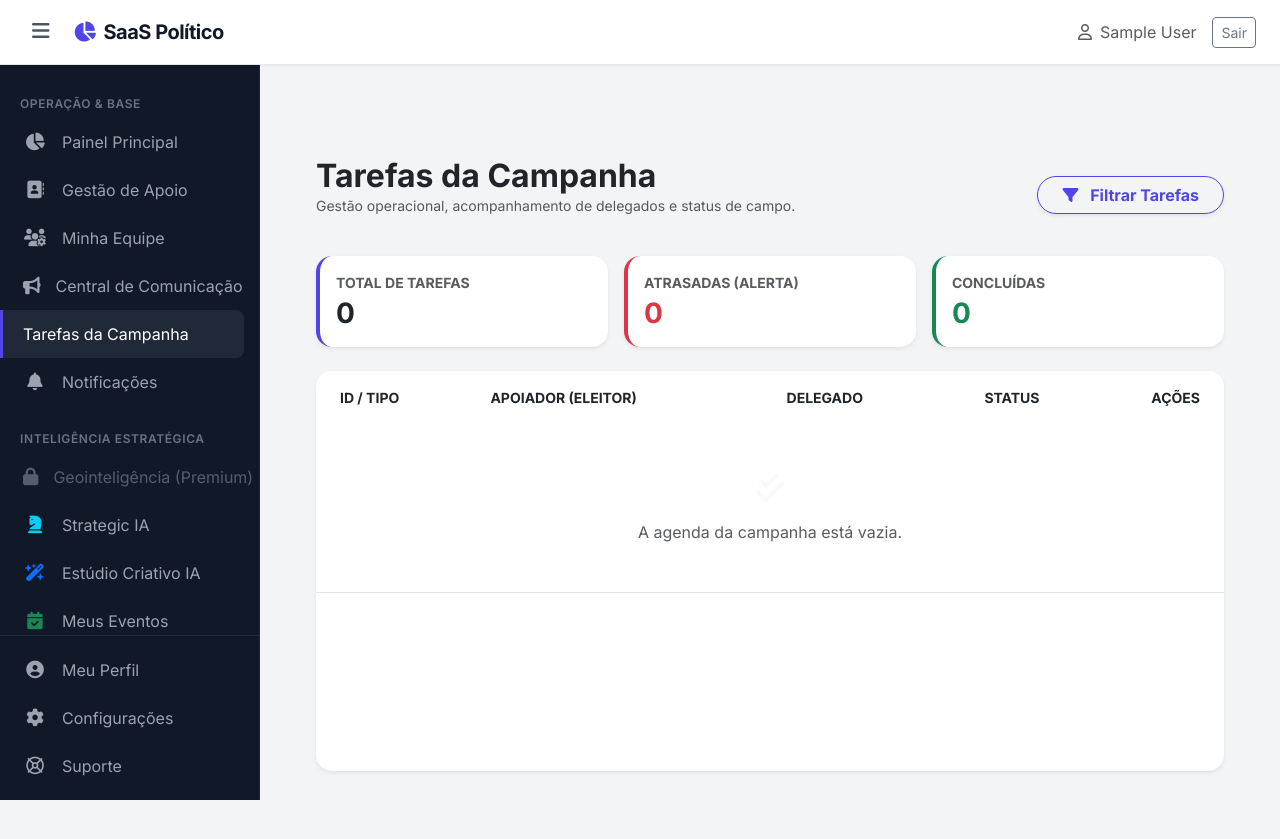
After one commit to guibatist/app-candidatos, a Flask app: page /crm/tarefas in a window 1280 px wide. The commit adds this page. Run offline with Flask 3, Linux system fonts and the light colour scheme; the visitor is signed in with stand-in values (Sample User, id 1); data that the repository does not hold is empty; some libraries are stand-ins or nearby versions.

Commit message:
feat: listagem de tarefas com paginacao, calculo de kpis no backend e ux premium

```diff
--- a/app/routes/crm.py
+++ b/app/routes/crm.py
@@ -477,6 +477,7 @@ def notificacoes():
                     cor, icone, msg = 'info', 'fa-calendar-check', f"Para dia {venc.strftime('%d/%m')}"
 
                 tarefas_notificacoes.append({
+                    'id': t['id'],
                     'titulo': titulo,
                     'descricao': descricao,
                     'mensagem': msg,
@@ -531,3 +532,136 @@ def api_busca_apoiadores():
     # O CRMService agora encapsula a query SQL de busca
     resultados = CRMService.buscar_apoiadores_por_nome(ctx['cliente_id'], termo)
     return jsonify(resultados)
+
+# === BLOCO 8: GESTÃO DE TAREFAS ===
+@crm_bp.route('/tarefas', methods=['GET'])
+def listar_todas_tarefas():
+    """Painel Global de Tarefas da Campanha (Com Paginação)."""
+    ctx = obter_contexto_acesso()
+    if not ctx: return redirect(url_for('auth.login'))
+
+    cliente_id = ctx['cliente_id']
+    conn = get_db_connection()
+    tarefas = []
+
+    # 1. Configurações da Paginação
+    page = request.args.get('page', 1, type=int)
+    per_page = 10
+    offset = (page - 1) * per_page
+
+    kpis = {'total': 0, 'atrasadas': 0, 'concluidas': 0}
+    total_pages = 1
+
+    try:
+        with conn.cursor(cursor_factory=RealDictCursor) as cursor:
+            # 2. Atualizar Atrasadas Automaticamente
+            cursor.execute("""
+                UPDATE tarefas
+                SET status = 'atrasada'
+                WHERE cliente_id = %s AND status = 'pendente'
+                AND NULLIF(data_limite, '')::DATE < CURRENT_DATE
+            """, (cliente_id,))
+            conn.commit()
+
+            # 3. Matemática dos KPIs Globais (Conta a base toda, não apenas a página)
+            cursor.execute("""
+                SELECT
+                    COUNT(*) as total,
+                    SUM(CASE WHEN status = 'atrasada' THEN 1 ELSE 0 END) as atrasadas,
+                    SUM(CASE WHEN status IN ('concluida', 'concluído') THEN 1 ELSE 0 END) as concluidas
+                FROM tarefas
+                WHERE cliente_id = %s
+            """, (cliente_id,))
+            kpis_db = cursor.fetchone()
+
+            if kpis_db:
+                kpis['total'] = kpis_db['total'] or 0
+                kpis['atrasadas'] = kpis_db['atrasadas'] or 0
+                kpis['concluidas'] = kpis_db['concluidas'] or 0
+
+            # Calcular quantas páginas existem no total
+            import math
+            total_pages = math.ceil(kpis['total'] / per_page) if kpis['total'] > 0 else 1
+
+            # 4. Buscar as 10 Tarefas da Página Atual (LIMIT e OFFSET)
+            cursor.execute("""
+                SELECT t.id, t.tipo, t.status, t.data_limite,
+                       u.nome as delegado_nome, a.nome as apoiador_nome
+                FROM tarefas t
+                LEFT JOIN usuarios u ON t.assessor_id = u.id
+                LEFT JOIN apoiadores a ON t.apoiador_id = a.id
+                WHERE t.cliente_id = %s
+                ORDER BY
+                    CASE WHEN t.status = 'atrasada' THEN 1 WHEN t.status = 'pendente' THEN 2 ELSE 3 END,
+                    NULLIF(t.data_limite, '')::DATE ASC NULLS LAST
+                LIMIT %s OFFSET %s
+            """, (cliente_id, per_page, offset))
+            tarefas = cursor.fetchall()
+
+            # 5. Tradutor de Datas para o HTML
+            from datetime import datetime
+            for t in tarefas:
+                if t['data_limite'] and isinstance(t['data_limite'], str):
+                    try:
+                        t['data_limite'] = datetime.strptime(t['data_limite'], '%Y-%m-%d').date()
+                    except ValueError:
+                        t['data_limite'] = None
+
+    except Exception as e:
+        print(f"Erro ao carregar painel de tarefas: {e}")
+    finally:
+        if conn: conn.close()
+
+    return render_template('crm/tarefas_lista.html',
+                           tarefas=tarefas, kpis=kpis,
+                           page=page, total_pages=total_pages,
+                           permissoes=ctx['permissoes'])
+
+@crm_bp.route('/tarefas/<tarefa_id>', methods=['GET'])
+def detalhe_tarefa(tarefa_id):
+    """Página de detalhes com Chat e Gestão de Acesso."""
+    ctx = obter_contexto_acesso()
+    if not ctx: return redirect(url_for('auth.login'))
+
+    user_id = session.get('user_id')
+    conn = get_db_connection()
+    tarefa = None
+    membros = []
+    mensagens_chat = []
+
+    try:
+        with conn.cursor(cursor_factory=RealDictCursor) as cursor:
+            # 1. Carregar Dados da Tarefa
+            cursor.execute("SELECT * FROM tarefas WHERE id = %s", (tarefa_id,))
+            tarefa = cursor.fetchone()
+
+            if not tarefa:
+                flash('Tarefa não encontrada.', 'danger')
+                return redirect(url_for('crm.listar_todas_tarefas'))
+
+            # 2. Carregar Membros e Administradores
+            cursor.execute("SELECT m.*, u.nome FROM tarefa_membros m JOIN usuarios u ON m.usuario_id = u.id WHERE m.tarefa_id = %s", (tarefa_id,))
+            membros = cursor.fetchall()
+
+            # 3. Carregar Chat da Tarefa
+            cursor.execute("SELECT c.*, u.nome FROM tarefa_chat c JOIN usuarios u ON c.usuario_id = u.id WHERE c.tarefa_id = %s ORDER BY data_envio ASC", (tarefa_id,))
+            mensagens_chat = cursor.fetchall()
+
+            # 4. LÓGICA DE PERMISSÃO
+            # É Dono se: assessor_id == user_id OU criador_id == user_id
+            # É Admin se: está na tabela tarefa_membros como 'admin'
+            is_owner = (tarefa['assessor_id'] == user_id or tarefa.get('criador_id') == user_id)
+            is_admin = any(m['usuario_id'] == user_id and m['papel'] == 'admin' for m in membros)
+
+            pode_editar = is_owner or is_admin
+
+    except Exception as e:
+        print(f"Erro no detalhe da tarefa: {e}")
+    finally:
+        if conn: conn.close()
+
+    return render_template('crm/tarefa_view.html',
+                           tarefa=tarefa,
+                           membros=membros,
+                           mensagens=mensagens_chat,
+                           pode_editar=pode_editar)
--- a/app/templates/crm/notificacoes.html
+++ b/app/templates/crm/notificacoes.html
@@ -186,9 +186,9 @@
                                         </div>
                                     </div>
                                     <div class="text-end">
-                                        <button class="btn btn-sm btn-outline-success rounded-pill px-3 shadow-sm">
-                                            <i class="fa-solid fa-check me-1"></i> Concluir
-                                        </button>
+                                        <a href="/crm/tarefas/{{ tarefa.id }}" class="btn btn-sm btn-outline-primary rounded-pill px-3 shadow-sm">
+                                            <i class="fa-solid fa-arrow-up-right-from-square me-1"></i> Abrir
+                                        </a>
                                     </div>
                                 </div>
                             </div>
--- /dev/null
+++ b/app/templates/crm/tarefas_lista.html
@@ -0,0 +1,265 @@
+{% extends "base.html" %}
+{% block content %}
+
+<style>
+    /* Cores Padronizadas (Indigo Theme) */
+    .btn-indigo { background-color: #4f46e5; color: white; border-color: #4f46e5; }
+    .btn-indigo:hover { background-color: #4338ca; color: white; border-color: #4338ca; }
+    .btn-outline-indigo { color: #4f46e5; border-color: #4f46e5; background-color: transparent; }
+    .btn-outline-indigo:hover { background-color: #4f46e5; color: white; }
+    .border-indigo { border-color: #4f46e5 !important; }
+    .text-indigo { color: #4f46e5 !important; }
+
+    .table-custom tr:hover td { background-color: #f8fafc; }
+    .table-danger-light td { background-color: rgba(239, 68, 68, 0.04) !important; }
+    .pagination .page-item.active .page-link { background-color: #4f46e5; border-color: #4f46e5; color: white; }
+    .pagination .page-link { color: #64748b; font-weight: 500; }
+    .pagination .page-link:hover { color: #4f46e5; background-color: #f8fafc; }
+</style>
+
+<div class="container-fluid py-4">
+
+    <div class="d-flex justify-content-between align-items-center mb-4">
+        <div>
+            <h2 class="fw-bold text-dark mb-0">Tarefas da Campanha</h2>
+            <p class="text-muted small">Gestão operacional, acompanhamento de delegados e status de campo.</p>
+        </div>
+        <div class="d-flex gap-2">
+            <button class="btn btn-outline-indigo rounded-pill px-4 shadow-sm fw-bold" type="button" data-bs-toggle="offcanvas" data-bs-target="#offcanvasFiltros" aria-controls="offcanvasFiltros">
+                <i class="fa-solid fa-filter me-2"></i> Filtrar Tarefas
+            </button>
+        </div>
+    </div>
+
+<div class="row g-3 mb-4">
+        <div class="col-md-4">
+            <div class="card border-0 shadow-sm rounded-4 bg-white p-3 border-start border-indigo border-4" style="border-left-color: #4f46e5 !important;">
+                <p class="text-muted small fw-bold mb-1 text-uppercase">Total de Tarefas</p>
+                <h3 class="fw-bold text-dark mb-0" id="bi-total">{{ kpis.total }}</h3>
+            </div>
+        </div>
+        <div class="col-md-4">
+            <div class="card border-0 shadow-sm rounded-4 bg-white p-3 border-start border-danger border-4">
+                <p class="text-muted small fw-bold mb-1 text-uppercase text-danger">Atrasadas (Alerta)</p>
+                <h3 class="fw-bold text-danger mb-0" id="bi-atrasadas">{{ kpis.atrasadas }}</h3>
+            </div>
+        </div>
+        <div class="col-md-4">
+            <div class="card border-0 shadow-sm rounded-4 bg-white p-3 border-start border-success border-4">
+                <p class="text-muted small fw-bold mb-1 text-uppercase text-success">Concluídas</p>
+                <h3 class="fw-bold text-success mb-0" id="bi-concluidas">{{ kpis.concluidas }}</h3>
+            </div>
+        </div>
+    </div>
+
+    <div class="card border-0 shadow-sm rounded-4 overflow-hidden">
+        <div class="table-responsive" style="min-height: 50vh;">
+            <table class="table table-hover align-middle mb-0 bg-white" id="tabela-tarefas">
+                <thead class="bg-light text-muted small text-uppercase">
+                    <tr>
+                        <th class="ps-4 py-3 fw-bold border-0">ID / Tipo</th>
+                        <th class="py-3 fw-bold border-0">Apoiador (Eleitor)</th>
+                        <th class="py-3 fw-bold border-0">Delegado</th>
+                        <th class="py-3 fw-bold border-0 text-center">Status</th>
+                        <th class="pe-4 py-3 fw-bold border-0 text-end">Ações</th>
+                    </tr>
+                </thead>
+                <tbody class="border-top-0">
+                    {% for t in tarefas %}
+                    <tr class="linha-tarefa {% if t.status == 'atrasada' %}table-danger-light{% endif %}"
+                        data-status="{{ t.status }}"
+                        data-delegado="{{ t.delegado_nome or 'Não atribuído' }}"
+                        data-tipo="{{ t.tipo or 'Outros' }}">
+
+                        <td class="ps-4 py-3">
+                            <div class="d-flex flex-column">
+                                <span class="fw-bold text-dark">{{ t.tipo or 'Não definido' }}</span>
+                                <span class="text-muted small">ID: #{{ t.id | string | truncate(8, True, '') }} | Prazo: {{ t.data_limite.strftime('%d/%m/%Y') if t.data_limite else 'Sem data' }}</span>
+                            </div>
+                        </td>
+
+                        <td class="py-3">
+                            {% if t.apoiador_nome %}
+                                <span class="fw-bold text-indigo"><i class="fa-solid fa-user me-2 opacity-50"></i>{{ t.apoiador_nome }}</span>
+                            {% else %}
+                                <span class="text-muted small fst-italic"><i class="fa-solid fa-minus me-2"></i>Não vinculado</span>
+                            {% endif %}
+                        </td>
+
+                        <td class="py-3">
+                            <div class="d-flex align-items-center">
+                                <div class="bg-light text-secondary rounded-circle d-flex justify-content-center align-items-center me-2 fw-bold" style="width: 32px; height: 32px; font-size: 0.8rem;">
+                                    {{ t.delegado_nome[0] | upper if t.delegado_nome else '?' }}
+                                </div>
+                                <span class="fw-medium text-dark">{{ t.delegado_nome or 'Não atribuído' }}</span>
+                            </div>
+                        </td>
+
+                        <td class="py-3 text-center">
+                            {% if t.status == 'atrasada' %}
+                                <span class="badge bg-danger bg-opacity-10 text-danger border border-danger rounded-pill px-3">Atrasada</span>
+                            {% elif t.status == 'concluida' or t.status == 'concluído' %}
+                                <span class="badge bg-success bg-opacity-10 text-success border border-success rounded-pill px-3">Concluída</span>
+                            {% else %}
+                                <span class="badge bg-primary bg-opacity-10 text-primary border border-primary rounded-pill px-3">Pendente</span>
+                            {% endif %}
+                        </td>
+
+                        <td class="pe-4 py-3 text-end">
+                            <a href="{{ url_for('crm.detalhe_tarefa', tarefa_id=t.id) }}" class="btn btn-sm btn-light text-indigo fw-bold rounded-pill px-3 shadow-sm" style="border: 1px solid #4f46e5;">
+                                Abrir Tarefa <i class="fa-solid fa-arrow-right ms-1"></i>
+                            </a>
+                        </td>
+                    </tr>
+                    {% else %}
+                    <tr>
+                        <td colspan="5" class="text-center py-5 text-muted">
+                            <i class="fa-solid fa-check-double fs-2 mb-3 text-light"></i>
+                            <p class="mb-0">A agenda da campanha está vazia.</p>
+                        </td>
+                    </tr>
+                    {% endfor %}
+                </tbody>
+            </table>
+            {% if total_pages > 1 %}
+        <div class="card-footer bg-white border-top p-3 d-flex flex-column flex-md-row justify-content-between align-items-center gap-3">
+            <span class="text-muted small fw-medium">
+                Página <b class="text-dark">{{ page }}</b> de <b class="text-dark">{{ total_pages }}</b>
+                (Total de {{ kpis.total }} tarefas)
+            </span>
+
+            <nav aria-label="Navegação da lista de tarefas">
+                <ul class="pagination pagination-sm mb-0">
+                    <li class="page-item {% if page == 1 %}disabled{% endif %}">
+                        <a class="page-link shadow-none" href="{% if page > 1 %}{{ url_for('crm.listar_todas_tarefas', page=page-1) }}{% else %}#{% endif %}">
+                            <i class="fa-solid fa-chevron-left me-1"></i> Anterior
+                        </a>
+                    </li>
+
+                    {% for p in range(1, total_pages + 1) %}
+                        {% if p == 1 or p == total_pages or (p >= page - 1 and p <= page + 1) %}
+                            <li class="page-item {% if p == page %}active{% endif %}">
+                                <a class="page-link shadow-none" href="{{ url_for('crm.listar_todas_tarefas', page=p) }}">{{ p }}</a>
+                            </li>
+                        {% elif p == page - 2 or p == page + 2 %}
+                            <li class="page-item disabled"><span class="page-link border-0 text-muted">...</span></li>
+                        {% endif %}
+                    {% endfor %}
+
+                    <li class="page-item {% if page == total_pages %}disabled{% endif %}">
+                        <a class="page-link shadow-none" href="{% if page < total_pages %}{{ url_for('crm.listar_todas_tarefas', page=page+1) }}{% else %}#{% endif %}">
+                            Próxima <i class="fa-solid fa-chevron-right ms-1"></i>
+                        </a>
+                    </li>
+                </ul>
+            </nav>
+        </div>
+        {% endif %}
+        </div>
+    </div>
+</div>
+
+<div class="offcanvas offcanvas-end border-0 shadow" tabindex="-1" id="offcanvasFiltros" aria-labelledby="offcanvasLabel" style="width: 380px;">
+    <div class="offcanvas-header bg-light border-bottom p-4">
+        <h5 class="offcanvas-title fw-bold text-indigo" id="offcanvasLabel">
+            <i class="fa-solid fa-filter me-2"></i>Filtros de Tarefas
+        </h5>
+        <button type="button" class="btn-close shadow-none" data-bs-dismiss="offcanvas" aria-label="Fechar"></button>
+    </div>
+
+    <div class="offcanvas-body p-4 bg-white">
+        <p class="text-muted small mb-4">Selecione as opções abaixo para encontrar tarefas específicas da sua equipe.</p>
+
+        <div class="d-flex flex-column gap-3">
+            <div>
+                <label class="form-label small fw-bold text-muted">Status da Tarefa</label>
+                <select id="filtro-status" class="form-select border-light shadow-sm bg-light">
+                    <option value="">Todos</option>
+                    <option value="pendente">Pendente</option>
+                    <option value="atrasada">Atrasada</option>
+                    <option value="concluida">Concluída</option>
+                </select>
+            </div>
+
+            <div>
+                <label class="form-label small fw-bold text-muted">Delegado (Assessor)</label>
+                <select id="filtro-delegado" class="form-select border-light shadow-sm bg-light">
+                    <option value="">Todos os Assessores</option>
+                    </select>
+            </div>
+
+            <div>
+                <label class="form-label small fw-bold text-muted">Tipo de Tarefa</label>
+                <select id="filtro-tipo" class="form-select border-light shadow-sm bg-light">
+                    <option value="">Todos os Tipos</option>
+                    </select>
+            </div>
+        </div>
+    </div>
+
+    <div class="offcanvas-footer p-4 bg-light border-top d-flex justify-content-between align-items-center">
+        <button id="btn-limpar-filtros" class="btn btn-outline-secondary rounded-pill px-4 bg-white shadow-sm fw-bold">Limpar</button>
+        <button type="button" class="btn btn-indigo rounded-pill px-4 shadow-sm fw-bold" data-bs-dismiss="offcanvas">Aplicar</button>
+    </div>
+</div>
+
+<script>
+document.addEventListener('DOMContentLoaded', function() {
+    const linhas = document.querySelectorAll('.linha-tarefa');
+
+    // 1. Preencher automaticamente os selects de Delegados e Tipos com base no que existe na tabela
+    const delegados = new Set();
+    const tipos = new Set();
+
+    linhas.forEach(linha => {
+        delegados.add(linha.dataset.delegado);
+        tipos.add(linha.dataset.tipo);
+    });
+
+    const selDelegado = document.getElementById('filtro-delegado');
+    delegados.forEach(del => selDelegado.add(new Option(del, del)));
+
+    const selTipo = document.getElementById('filtro-tipo');
+    tipos.forEach(tipo => selTipo.add(new Option(tipo, tipo)));
+
+    // 2. Motor de Filtro (Tempo Real)
+    function aplicarFiltros() {
+        const valStatus = document.getElementById('filtro-status').value.toLowerCase();
+        const valDelegado = document.getElementById('filtro-delegado').value;
+        const valTipo = document.getElementById('filtro-tipo').value;
+
+        let visiveis = 0;
+
+        linhas.forEach(linha => {
+            const matchStatus = valStatus === "" || linha.dataset.status === valStatus;
+            const matchDelegado = valDelegado === "" || linha.dataset.delegado === valDelegado;
+            const matchTipo = valTipo === "" || linha.dataset.tipo === valTipo;
+
+            if (matchStatus && matchDelegado && matchTipo) {
+                linha.style.display = '';
+                visiveis++;
+            } else {
+                linha.style.display = 'none';
+            }
+        });
+
+        // Atualiza o KPI "Total de Tarefas" para mostrar apenas as filtradas
+        document.getElementById('bi-total').innerText = visiveis;
+    }
+
+    // Escutar mudanças nos selects
+    document.getElementById('filtro-status').addEventListener('change', aplicarFiltros);
+    document.getElementById('filtro-delegado').addEventListener('change', aplicarFiltros);
+    document.getElementById('filtro-tipo').addEventListener('change', aplicarFiltros);
+
+    // Botão Limpar
+    document.getElementById('btn-limpar-filtros').addEventListener('click', function() {
+        document.getElementById('filtro-status').value = '';
+        document.getElementById('filtro-delegado').value = '';
+        document.getElementById('filtro-tipo').value = '';
+        aplicarFiltros();
+    });
+});
+</script>
+
+{% endblock %}
--- a/app/templates/includes/sidebar.html
+++ b/app/templates/includes/sidebar.html
@@ -102,7 +102,7 @@
 
             <div class="nav-category">Operação & Base</div>
 
-            <a href="/crm/" class="nav-item {% if request.endpoint == 'crm.dashboard_index' %}active{% endif %}">
+            <a href="/crm/dashboard" class="nav-item {% if request.endpoint == 'crm.dashboard_index' %}active{% endif %}">
                 <i class="fa-solid fa-chart-pie nav-icon"></i>
                 <span class="nav-text">Painel Principal</span>
             </a>
@@ -121,7 +121,10 @@
                 <i class="fa-solid fa-bullhorn nav-icon"></i>
                 <span class="nav-text">Central de Comunicação</span>
             </a>
-
+            <a href="/crm/tarefas" class="nav-item {% if 'tarefas' in request.path %}active{% endif %}">
+                <i class="badge bg-danger rounded-pill shadow-sm ms-auto hide-on-collapse" style="font-size: 0.7rem;"></i>
+                <span class="nav-text">Tarefas da Campanha</span>
+            </a>
             <a href="{{ url_for('crm.notificacoes') }}" class="nav-item {% if request.endpoint == 'crm.notificacoes' %}active{% endif %}">
                 <i class="fa-solid fa-bell nav-icon"></i>
                 <span class="nav-text">Notificações</span>
```
